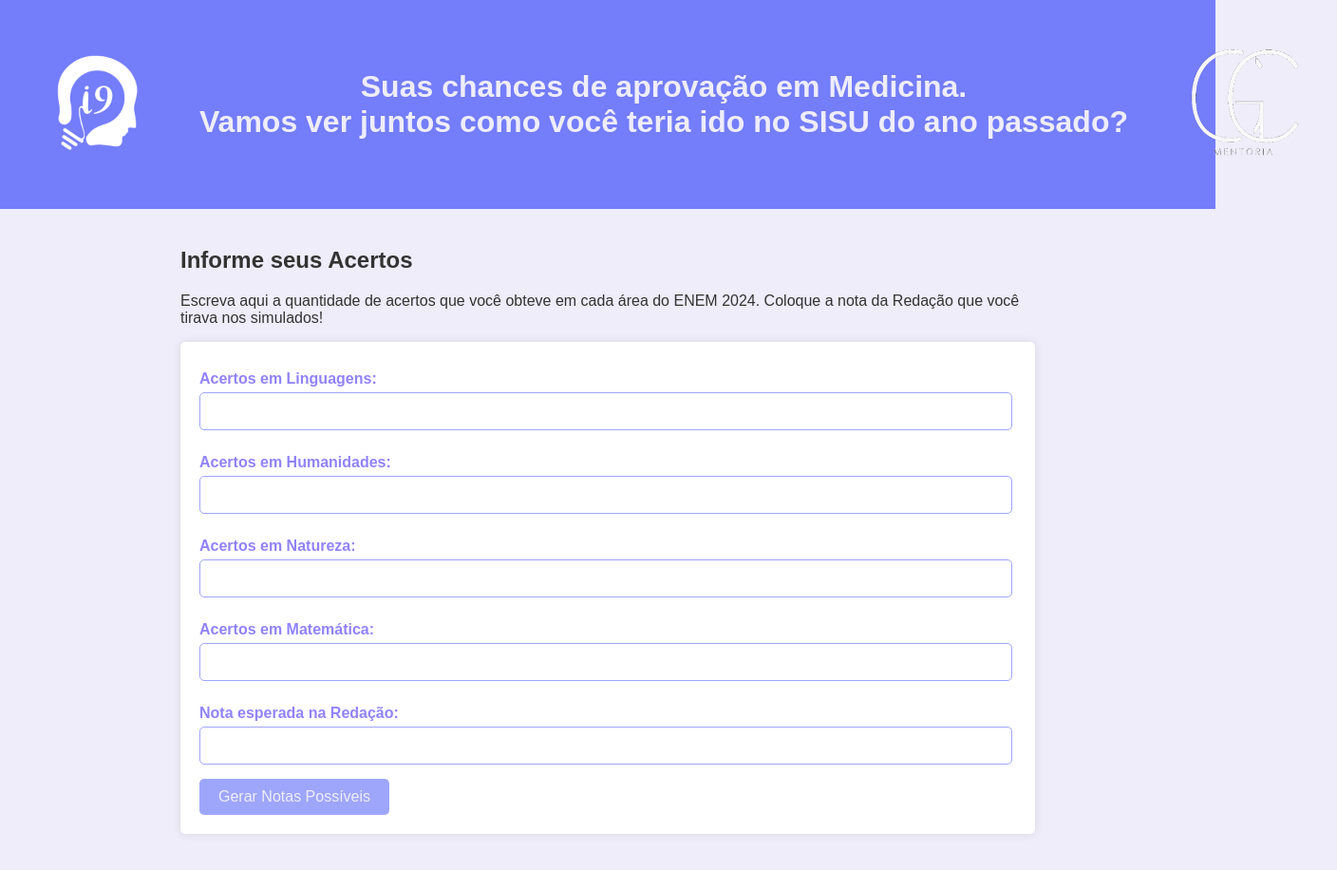
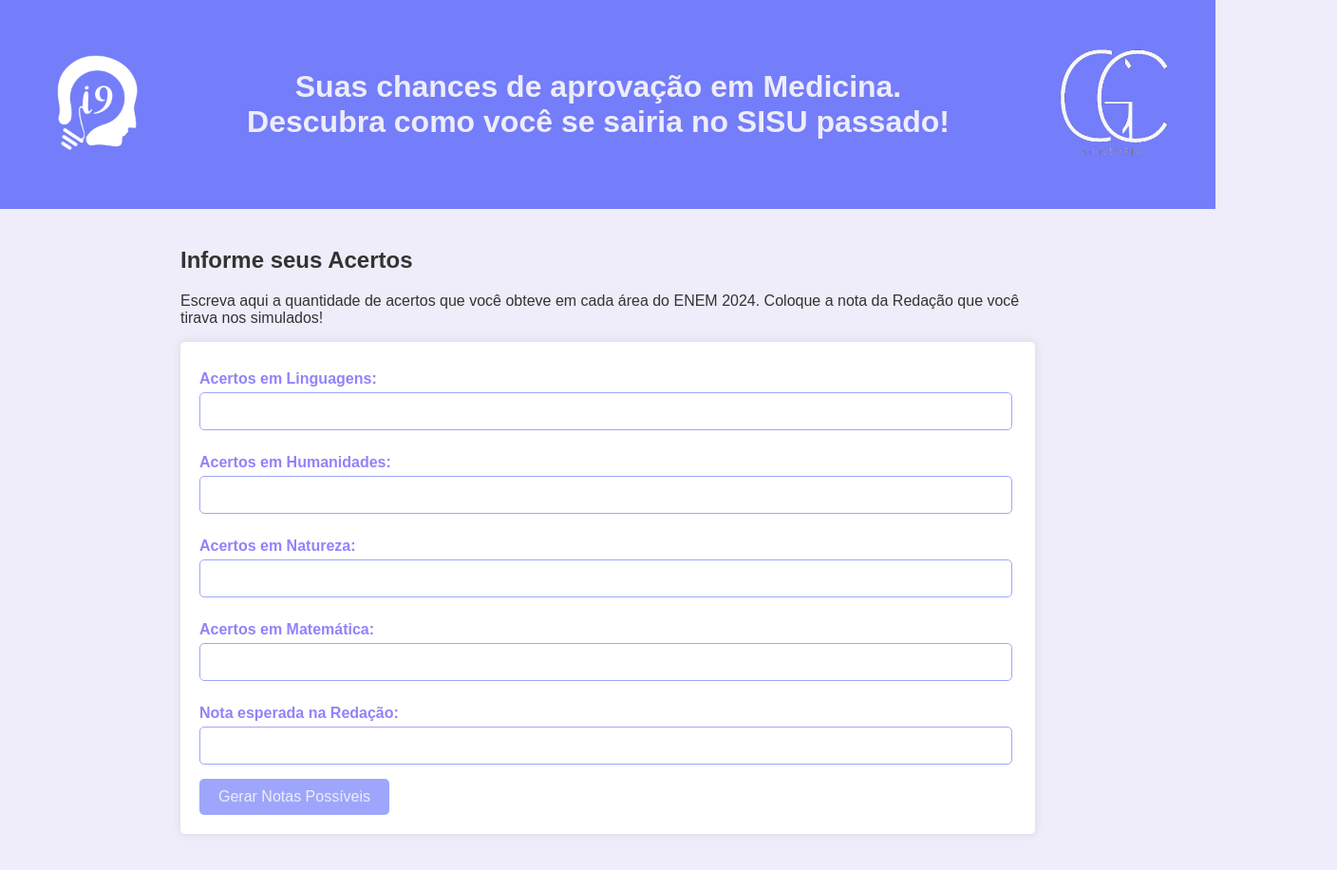
Before and after one commit to gustavocunha1993/Site_SISU_GITHUB_i9Mentoria, a plain HTML site: page index.html in a window 1280 px wide. Shown: the whole page at 95% size, 1408 px wide, since content can reach past the window. Drawn offline with Linux system fonts and the light colour scheme.

Commit message:
Alteração do header 6

```diff
--- a/index.html
+++ b/index.html
@@ -10,7 +10,7 @@
     <header>
         <img src="myfoto.PNG" alt="Additional Logo" class="img">
         <h1>Suas chances de aprovação em Medicina. <br>
-            Vamos ver juntos como você teria ido no SISU do ano passado?</h1>
+            Descubra como você se sairia no SISU passado!</h1>
         <img src="LogoGC.png" alt="Logo" class="logo-direita">
     </header>
 
```
